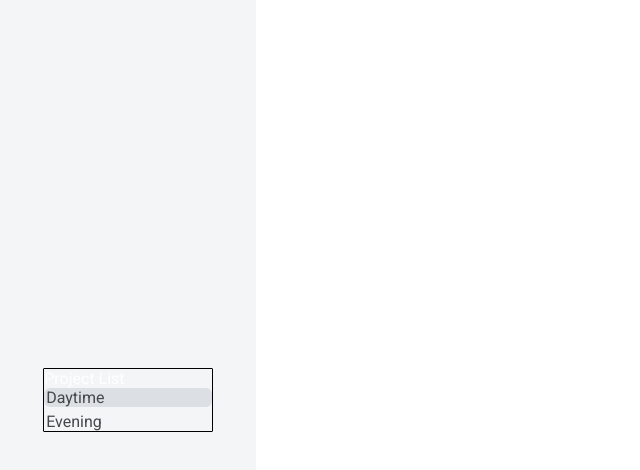
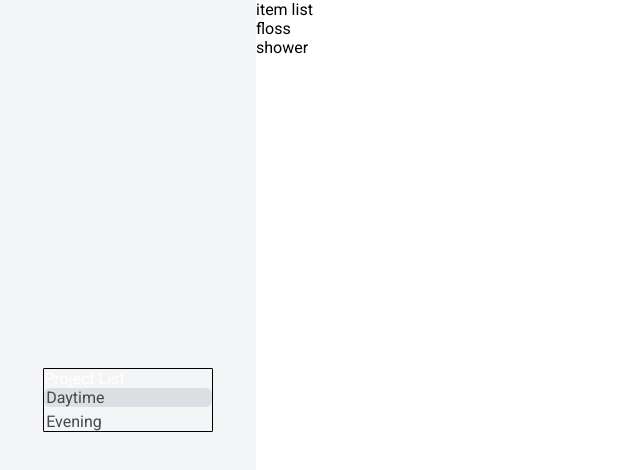
Before and after one commit to darian-980/to-do-list, a website built with webpack: page src/template.html in a window 1280 px wide. Both pictures are taken after a click on the element "Daytime". Shown: the whole page, without its empty margins (0-640 px from the left). Built offline with nearby package versions, Linux system fonts and the light colour scheme; a web font is replaced by a local one.

Commit message:
added item visibility on project selection via itemlistdom.js

```diff
--- a/src/index.js
+++ b/src/index.js
@@ -1,4 +1,5 @@
 import {constructProjectList} from "./projectListDom.js";
+import {constructItemList} from "./itemListDom.js";
 
 
 class todoItem {
@@ -76,11 +77,13 @@ const mainProjectList = new projectList(); // the one and only project list to b
     mainProjectList.appendProject(project2);
     mainProjectList.appendProject(project3);
     constructProjectList(mainProjectList, selectProject);
+
+    constructItemList(project3);
 })();
 
 
-function selectProject() { //do something when an element is clicked
-
+function selectProject(project) { //do something when a project is clicked
+    constructItemList(project) // pass selected project into construct item list so it knows which item list to construct
 };
 
 // export default mainProjectList;
--- /dev/null
+++ b/src/itemListDom.js
@@ -0,0 +1,33 @@
+export function constructItemList(projectItem) {
+
+     const existingList = document.getElementById(`dynamic-item-list`); //grab dynamic item list if it already exists
+
+     existingList?.remove(); // delete item project list if it already exists
+
+
+     const itemListDiv = document.getElementById(`item-list`);
+
+     const itemListDynamic = document.createElement("div"); // make a new element that we can delete at any time to recreate/refresh a new list
+     itemListDynamic.setAttribute("id", "dynamic-item-list");
+     itemListDiv.appendChild(itemListDynamic);
+
+     for (const item of projectItem.itemList) {
+          // console.log("item " + item.title)
+          const item_task = document.createElement("div");
+          item_task.setAttribute("id", item.id); // add the id to the element so that it can be referenced
+          item_task.textContent = item.title; // set project title
+          item_task.addEventListener('click', () => {
+               // onProjectClick(item);
+               // activeProjectSelect(projectItem);
+               console.log("item clicked");
+               }
+          );
+
+          itemListDynamic.appendChild(item_task); // add project to the dynamic list
+     }
+}
+
+function activeProjectSelect(projectItem) {
+     document.querySelectorAll('#dynamic-project-list > div').forEach(div => div.classList.remove('activeProject')); //remove "activeProject" class from all projects
+     projectItem.setAttribute("class", "activeProject"); // add "activeProject" class to provided project
+};
--- a/src/projectListDom.js
+++ b/src/projectListDom.js
@@ -19,7 +19,7 @@ export function constructProjectList(mainProjectList, onProjectClick) {
           projectItem.addEventListener('click', () => {
                onProjectClick(project);
                activeProjectSelect(projectItem);
-               console.log("item clicked");
+               console.log("project clicked");
                }
           );
 
--- a/src/template.html
+++ b/src/template.html
@@ -7,17 +7,24 @@
     <title>test</title>
     <link rel="stylesheet" href="styles.css"> <!-- delete later -->
     <link rel="preconnect" href="https://fonts.googleapis.com">
-<link rel="preconnect" href="https://fonts.gstatic.com" crossorigin>
-<link href="https://fonts.googleapis.com/css2?family=Roboto:ital,wght@0,100..900;1,100..900&family=Vend+Sans:ital,wght@0,300..700;1,300..700&display=swap" rel="stylesheet">
+    <link rel="preconnect" href="https://fonts.gstatic.com" crossorigin>
+    <link
+        href="https://fonts.googleapis.com/css2?family=Roboto:ital,wght@0,100..900;1,100..900&family=Vend+Sans:ital,wght@0,300..700;1,300..700&display=swap"
+        rel="stylesheet">
 
 </head>
 
 <body>
     <div class="container">
         <div class="left-pane">
-            <div id="project-list">Project List</div>
+            <div id="project-list">Project List
+
+            </div>
         </div>
         <div class="main-pane">
+            <div id="item-list">item list
+
+            </div>
 
         </div>
     </div>
```
